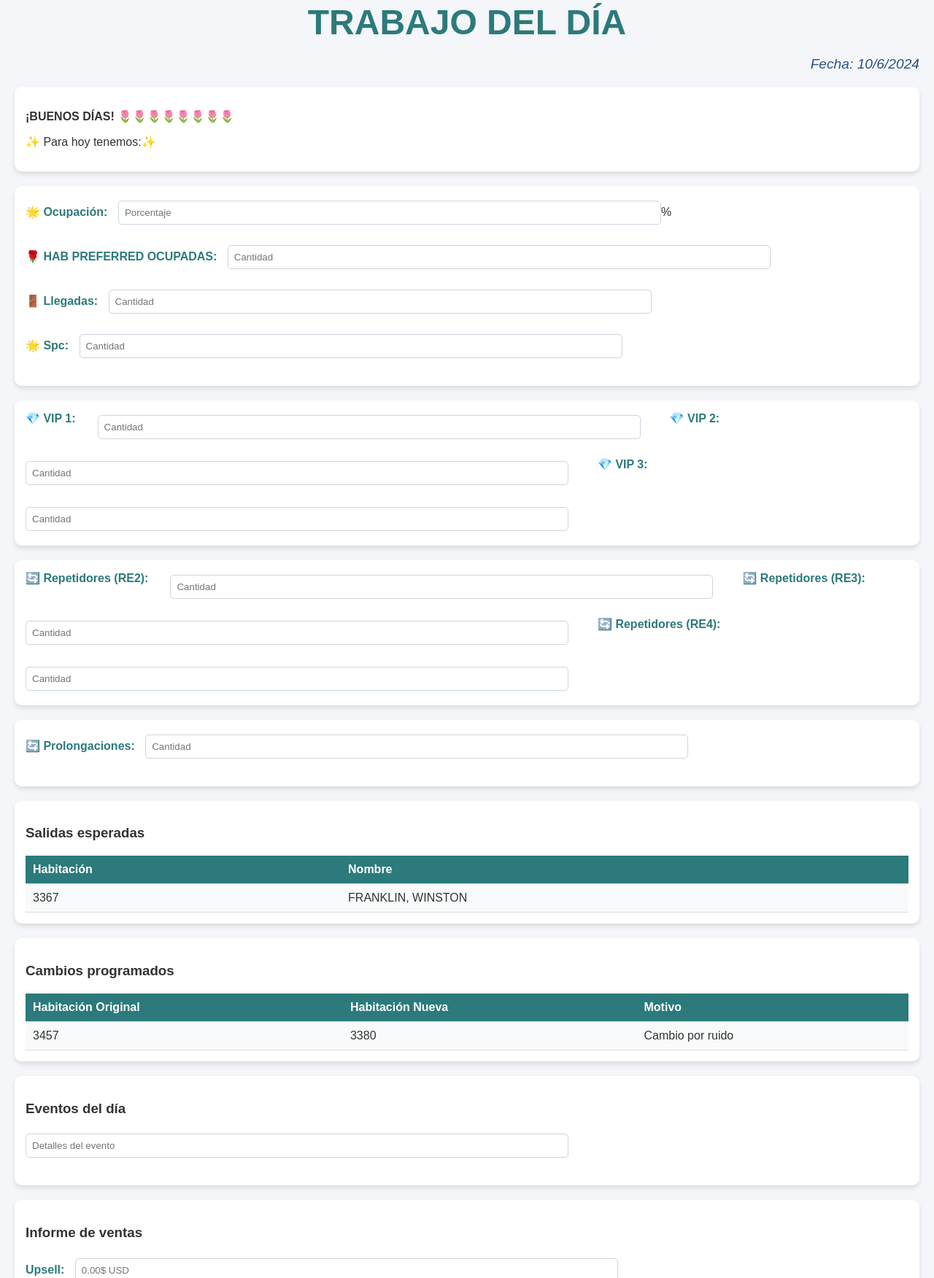
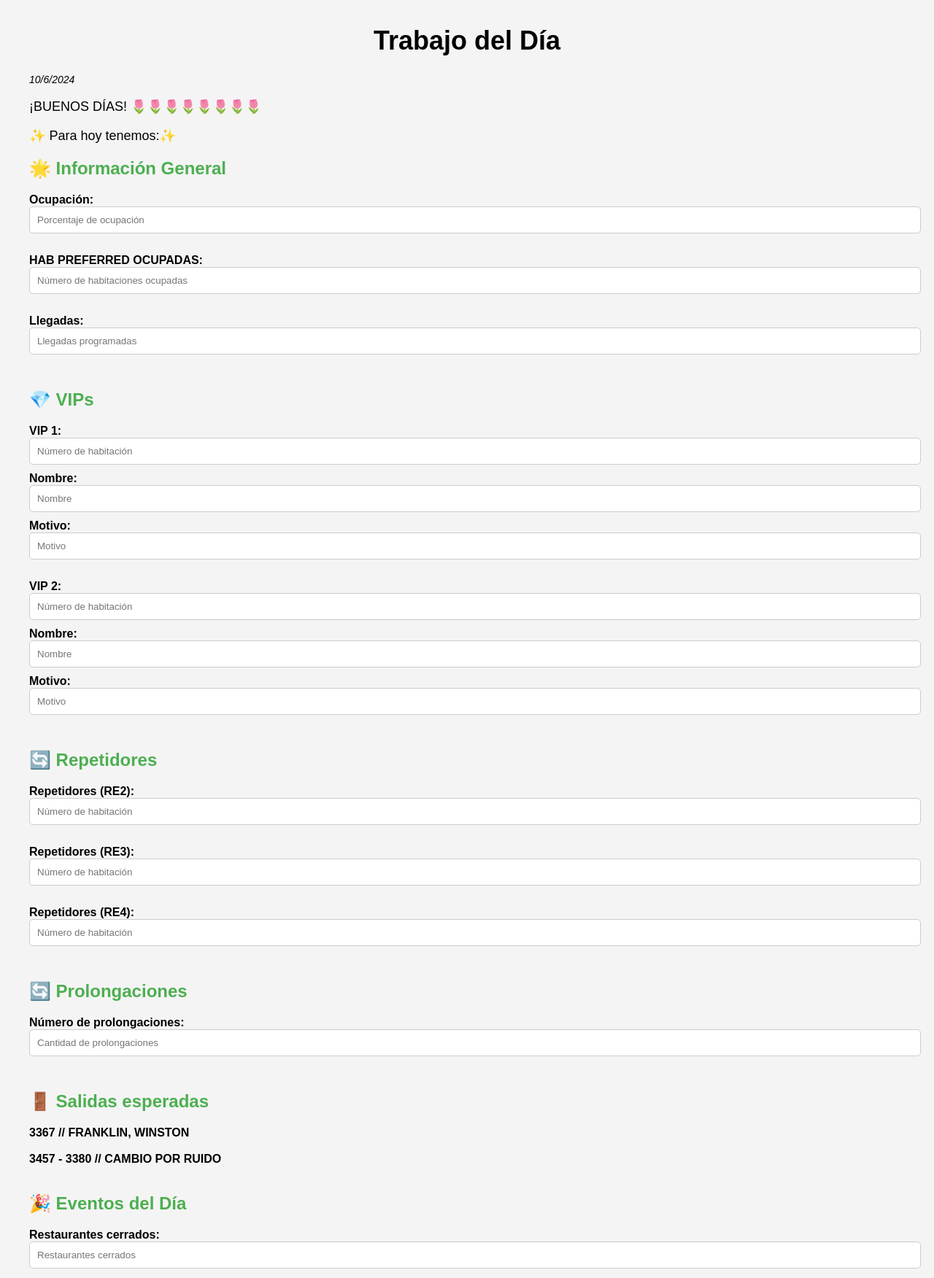
Before and after one commit to ISMAKUN17/secrets, a plain HTML site: page index.html in a window 1280 px wide. Shown: the part 29-1781 px from the top of the page at 73% size. Drawn offline with Linux system fonts and the light colour scheme.

Commit message:
Update index.html

```diff
--- a/index.html
+++ b/index.html
@@ -1,225 +1,144 @@
 <!DOCTYPE html>
-<html lang="en">
+<html lang="es">
 <head>
     <meta charset="UTF-8">
     <meta name="viewport" content="width=device-width, initial-scale=1.0">
-    <title>Trabajo del Día</title>
+    <title>Reporte Diario</title>
     <style>
+        /* Estilos generales */
         body {
             font-family: 'Poppins', sans-serif;
             margin: 20px;
-            background-color: #f4f6f9;
-            color: #333;
+            padding: 20px;
+            background-color: #f4f4f4;
         }
         h1 {
             text-align: center;
-            font-size: 3em;
-            margin-bottom: 10px;
-            color: #2c7a7b;
-            font-weight: bold;
-            text-transform: uppercase;
+            font-size: 36px;
         }
-        .date {
-            text-align: right;
-            font-style: italic;
-            font-size: 1.2em;
-            color: #2c5282;
-        }
-        .section {
-            margin-bottom: 20px;
-            padding: 15px;
-            background-color: white;
-            border-radius: 10px;
-            box-shadow: 0 4px 6px rgba(0, 0, 0, 0.1);
+        .section-title {
+            font-size: 24px;
+            margin-top: 20px;
+            color: #4caf50;
         }
         .field-label {
+            font-size: 16px;
             font-weight: bold;
-            color: #2c7a7b;
-            margin-right: 10px;
         }
         .input-field {
-            padding: 8px;
-            margin: 5px 0;
-            width: 60%;
+            padding: 10px;
             border-radius: 5px;
-            border: 1px solid #cbd5e0;
+            border: 1px solid #ccc;
+            margin-bottom: 10px;
+            width: 100%;
         }
-        .vip-section, .repeater-section, .extra-section {
-            display: flex;
-            flex-wrap: wrap;
-            gap: 20px;
+        .input-container {
+            margin-bottom: 20px;
         }
-        .vip-container, .repeater-container, .extension-container {
-            display: flex;
-            align-items: center;
-            gap: 10px;
-            background-color: #edf2f7;
-            padding: 10px;
-            border-radius: 8px;
-            box-shadow: 0 2px 4px rgba(0, 0, 0, 0.05);
-            margin-bottom: 10px;
-        }
-        .vip-fields, .repeater-fields, .extension-fields {
-            display: flex;
-            flex-wrap: wrap;
-            gap: 15px;
-        }
-        .button-section {
-            margin-top: 30px;
-            text-align: center;
-        }
-        button {
-            padding: 10px 20px;
-            font-size: 1em;
-            border-radius: 5px;
-            border: none;
-            cursor: pointer;
-            background-color: #2c7a7b;
-            color: white;
-            margin-right: 20px;
-            box-shadow: 0 4px 6px rgba(0, 0, 0, 0.1);
-            transition: background-color 0.3s ease;
-        }
-        button:hover {
-            background-color: #285e61;
-        }
-        .table-section {
-            margin-top: 20px;
-        }
-        table {
-            width: 100%;
-            border-collapse: collapse;
-        }
-        th, td {
-            padding: 10px;
-            text-align: left;
-            border-bottom: 1px solid #ddd;
-        }
-        th {
-            background-color: #2c7a7b;
-            color: white;
-        }
-        td {
-            background-color: #f9fafb;
+        footer {
+            margin-top: 40px;
         }
     </style>
 </head>
 <body>
 
+    <!-- Título principal -->
     <h1>Trabajo del Día</h1>
-    <p class="date">Fecha: <span id="currentDate"></span></p>
+    <p style="font-size:14px; font-style:italic;" id="currentDate"></p>
 
-    <div class="section">
-        <p><strong>¡BUENOS DÍAS! 🌷🌷🌷🌷🌷🌷🌷🌷</strong></p>
-        <p>✨ Para hoy tenemos:✨</p>
+    <!-- Saludo inicial -->
+    <div class="input-container">
+        <p style="font-size:18px;">¡BUENOS DÍAS! 🌷🌷🌷🌷🌷🌷🌷🌷</p>
+        <p style="font-size:18px;">✨ Para hoy tenemos:✨</p>
     </div>
 
-    <!-- Información General -->
-    <div class="section">
-        <label class="field-label">🌟 Ocupación:</label>
-        <input type="number" step="0.01" min="0" max="100" class="input-field" placeholder="Porcentaje" />%<br><br>
+    <!-- Sección: Información General -->
+    <div class="input-container">
+        <h2 class="section-title">🌟 Información General</h2>
+        <label class="field-label">Ocupación:</label>
+        <input type="text" class="input-field" placeholder="Porcentaje de ocupación" /><br><br>
 
-        <label class="field-label">🌹 HAB PREFERRED OCUPADAS:</label>
-        <input type="number" min="0" class="input-field" placeholder="Cantidad" /><br><br>
+        <label class="field-label">HAB PREFERRED OCUPADAS:</label>
+        <input type="text" class="input-field" placeholder="Número de habitaciones ocupadas" /><br><br>
 
-        <label class="field-label">🚪 Llegadas:</label>
-        <input type="number" min="0" class="input-field" placeholder="Cantidad" /><br><br>
-
-        <label class="field-label">🌟 Spc:</label>
-        <input type="number" min="0" class="input-field" placeholder="Cantidad" /><br><br>
+        <label class="field-label">Llegadas:</label>
+        <input type="text" class="input-field" placeholder="Llegadas programadas" /><br><br>
     </div>
 
-    <!-- VIPs -->
-    <div class="section">
-        <div class="vip-section">
-            <label class="field-label">💎 VIP 1:</label>
-            <input type="number" min="0" id="vip1Count" class="input-field" placeholder="Cantidad" onchange="generateVIPFields(1)" /><br><br>
+    <!-- Sección: VIPs -->
+    <div class="input-container">
+        <h2 class="section-title">💎 VIPs</h2>
 
-            <label class="field-label">💎 VIP 2:</label>
-            <input type="number" min="0" id="vip2Count" class="input-field" placeholder="Cantidad" onchange="generateVIPFields(2)" /><br><br>
+        <!-- Campos dinámicos de VIPs -->
+        <label class="field-label">VIP 1:</label>
+        <input type="text" class="input-field" placeholder="Número de habitación" />
+        <label class="field-label">Nombre:</label>
+        <input type="text" class="input-field" placeholder="Nombre" />
+        <label class="field-label">Motivo:</label>
+        <input type="text" class="input-field" placeholder="Motivo" /><br><br>
 
-            <label class="field-label">💎 VIP 3:</label>
-            <input type="number" min="0" id="vip3Count" class="input-field" placeholder="Cantidad" onchange="generateVIPFields(3)" /><br><br>
-        </div>
+        <label class="field-label">VIP 2:</label>
+        <input type="text" class="input-field" placeholder="Número de habitación" />
+        <label class="field-label">Nombre:</label>
+        <input type="text" class="input-field" placeholder="Nombre" />
+        <label class="field-label">Motivo:</label>
+        <input type="text" class="input-field" placeholder="Motivo" /><br><br>
 
-        <div id="vipFieldsContainer" class="vip-fields"></div>
+        <!-- Campos adicionales si hay más VIPs -->
+        <div id="vipFieldsContainer"></div>
     </div>
 
-    <!-- Repetidores -->
-    <div class="section">
-        <div class="repeater-section">
-            <label class="field-label">🔄 Repetidores (RE2):</label>
-            <input type="number" min="0" id="re2Count" class="input-field" placeholder="Cantidad" onchange="generateRepeaterFields(2)" /><br><br>
+    <!-- Sección: Repetidores -->
+    <div class="input-container">
+        <h2 class="section-title">🔄 Repetidores</h2>
 
-            <label class="field-label">🔄 Repetidores (RE3):</label>
-            <input type="number" min="0" id="re3Count" class="input-field" placeholder="Cantidad" onchange="generateRepeaterFields(3)" /><br><br>
+        <!-- Campos de repetidores -->
+        <label class="field-label">Repetidores (RE2):</label>
+        <input type="text" class="input-field" placeholder="Número de habitación" /><br><br>
 
-            <label class="field-label">🔄 Repetidores (RE4):</label>
-            <input type="number" min="0" id="re4Count" class="input-field" placeholder="Cantidad" onchange="generateRepeaterFields(4)" /><br><br>
-        </div>
+        <label class="field-label">Repetidores (RE3):</label>
+        <input type="text" class="input-field" placeholder="Número de habitación" /><br><br>
 
-        <div id="repeaterFieldsContainer" class="repeater-fields"></div>
+        <label class="field-label">Repetidores (RE4):</label>
+        <input type="text" class="input-field" placeholder="Número de habitación" /><br><br>
+
+        <!-- Campos adicionales si hay más repetidores -->
+        <div id="repeaterFieldsContainer"></div>
     </div>
 
-    <!-- Prolongaciones -->
-    <div class="section">
-        <label class="field-label">🔄 Prolongaciones:</label>
-        <input type="number" min="0" id="extensionCount" class="input-field" placeholder="Cantidad" onchange="generateExtensionFields()" /><br><br>
+    <!-- Sección: Prolongaciones -->
+    <div class="input-container">
+        <h2 class="section-title">🔄 Prolongaciones</h2>
+        <label class="field-label">Número de prolongaciones:</label>
+        <input type="number" id="extensionCount" class="input-field" placeholder="Cantidad de prolongaciones" oninput="generateExtensionFields()" /><br><br>
 
-        <div id="extensionFieldsContainer" class="extension-fields"></div>
+        <!-- Campos dinámicos de prolongaciones -->
+        <div id="extensionFieldsContainer"></div>
     </div>
 
-    <!-- Salidas esperadas -->
-    <div class="section">
-        <h3>Salidas esperadas</h3>
-        <table class="table-section">
-            <thead>
-                <tr>
-                    <th>Habitación</th>
-                    <th>Nombre</th>
-                </tr>
-            </thead>
-            <tbody>
-                <tr>
-                    <td>3367</td>
-                    <td>FRANKLIN, WINSTON</td>
-                </tr>
-                <!-- Agregar más filas según sea necesario -->
-            </tbody>
-        </table>
+    <!-- Sección: Salidas esperadas -->
+    <div class="input-container">
+        <h2 class="section-title">🚪 Salidas esperadas</h2>
+        <label class="field-label">3367 // FRANKLIN, WINSTON</label><br><br>
+
+        <label class="field-label">3457 - 3380 // CAMBIO POR RUIDO</label><br><br>
     </div>
 
-    <!-- Cambios programados -->
-    <div class="section">
-        <h3>Cambios programados</h3>
-        <table class="table-section">
-            <thead>
-                <tr>
-                    <th>Habitación Original</th>
-                    <th>Habitación Nueva</th>
-                    <th>Motivo</th>
-                </tr>
-            </thead>
-            <tbody>
-                <tr>
-                    <td>3457</td>
-                    <td>3380</td>
-                    <td>Cambio por ruido</td>
-                </tr>
-                <!-- Agregar más filas según sea necesario -->
-            </tbody>
-        </table>
+    <!-- Sección: Eventos del día -->
+    <div class="input-container">
+        <h2 class="section-title">🎉 Eventos del Día</h2>
+        <label class="field-label">Restaurantes cerrados:</label>
+        <input type="text" class="input-field" placeholder="Restaurantes cerrados" /><br><br>
+
+        <!-- Campos para eventos adicionales -->
+        <label class="field-label">Otros eventos:</label>
+        <input type="text" class="input-field" placeholder="Descripción de otros eventos" /><br><br>
     </div>
 
-    <!-- Eventos del día -->
-    <div class="section">
-        <h3>Eventos del día</h3>
-        <input type="text" class="input-field" placeholder="Detalles del evento" /><br><br>
-    </div>
+    <!-- Sección: Ventas -->
+    <div class="input-container">
+        <h2 class="section-title">💰 Ventas del Día</h2>
 
-    <!-- Ventas del día -->
-    <div class="section">
-        <h3>Informe de ventas</h3>
         <label class="field-label">Upsell:</label>
         <input type="text" class="input-field" placeholder="0.00$ USD" /><br><br>
 
@@ -285,11 +204,12 @@
             }
         }
 
-        // Funciones para generar campos dinámicos para Prolongaciones
+        // Función para generar campos de prolongaciones
         function generateExtensionFields() {
             const container = document.getElementById('extensionFieldsContainer');
+            const count = document.getElementById('extensionCount').value;
             container.innerHTML = ''; // Limpiar los campos generados previamente
-            for (let i = 1; i <= document.getElementById('extensionCount').value; i++) {
+            for (let i = 1; i <= count; i++) {
                 const fieldDiv = document.createElement('div');
                 fieldDiv.classList.add('extension-container');
                 fieldDiv.innerHTML = `
```
